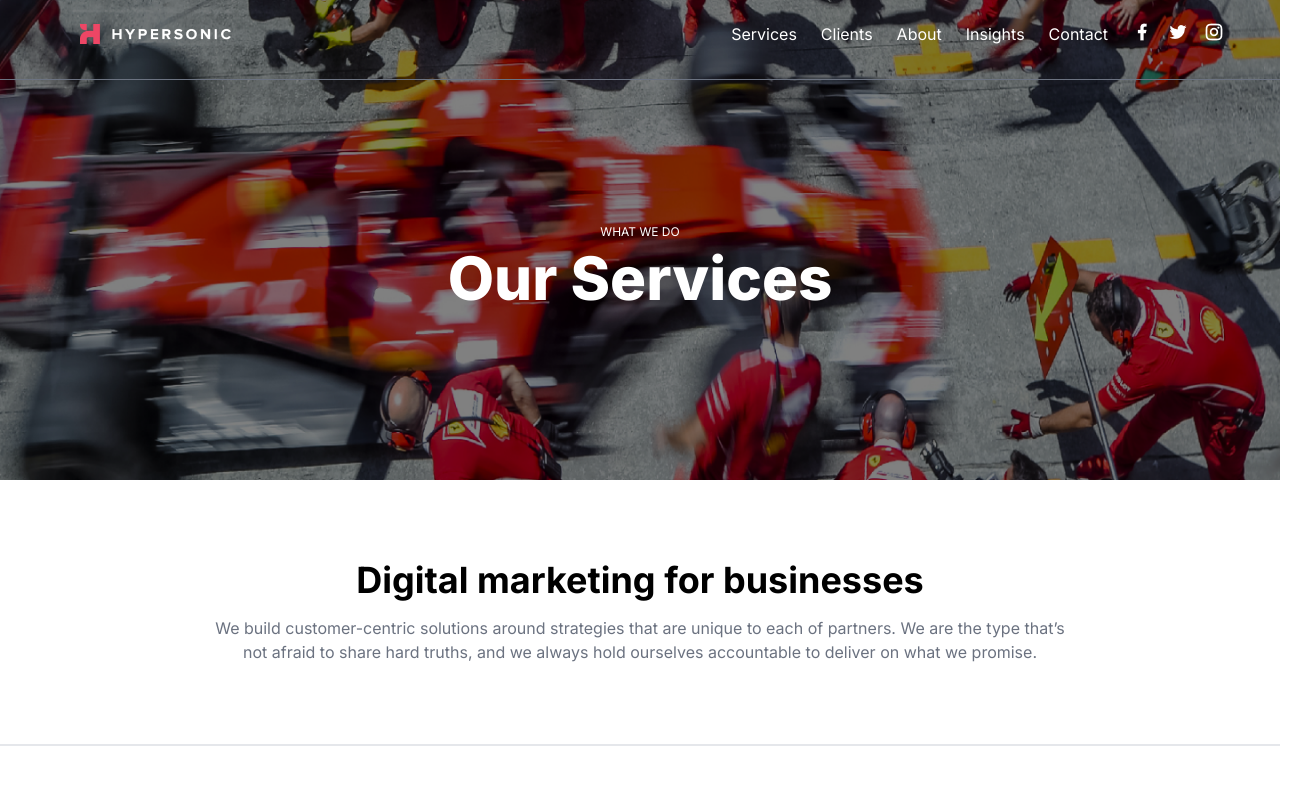
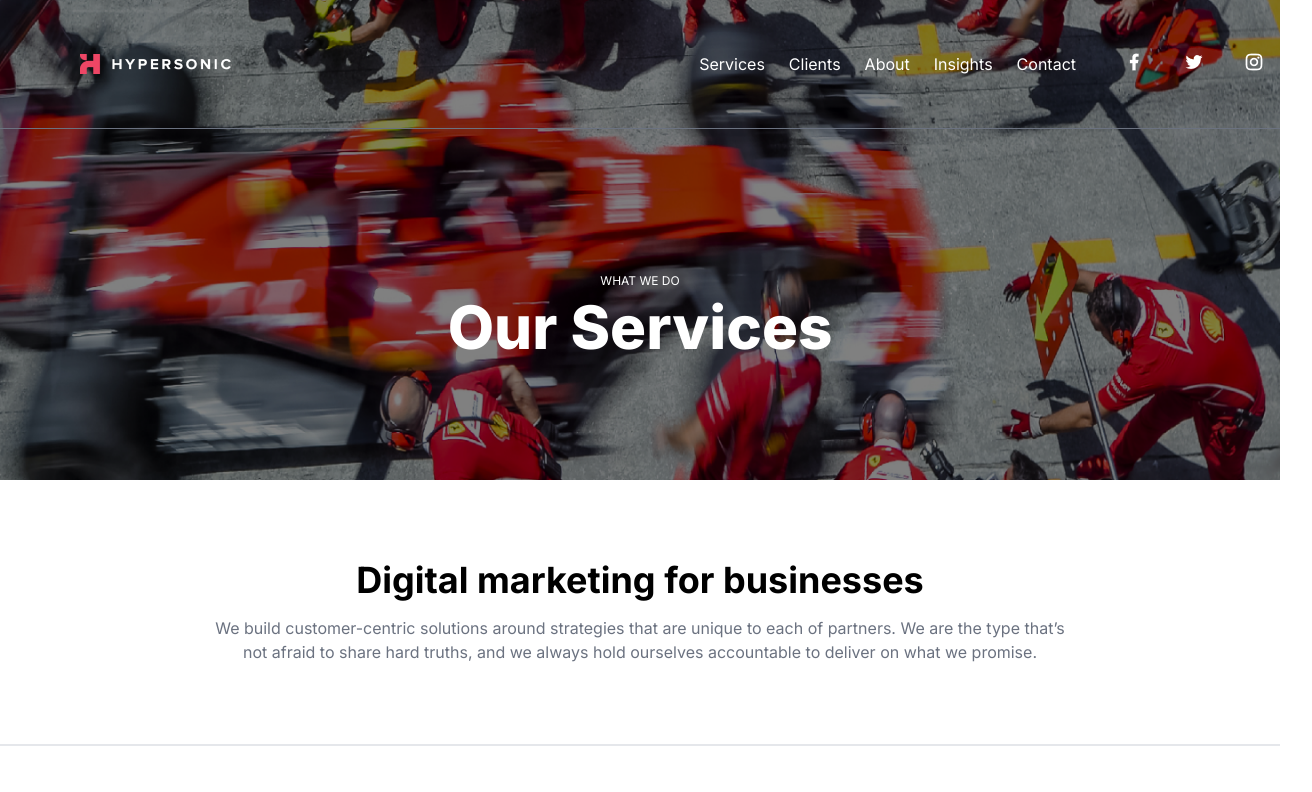
Before and after one commit to Behram-khanzada99/hypersonixc, a Next.js app: page /ourServices in a window 1280 px wide. Shown: the top 792 px of the page, 1312 px wide, since content can reach past the window. Built offline with nearby package versions, Linux system fonts and the light colour scheme.

Commit message:
create the landing page for desktop view

```diff
--- a/src/app/(ourServices)/ourServices/page.js
+++ b/src/app/(ourServices)/ourServices/page.js
@@ -6,35 +6,38 @@ const page = () => {
       <div className="w-full">
         {/* div for content with same bg */}
         <div className="relative w-full mx-auto flex justify-center">
-          <img className="w-full max-h-[540px] object-cover" src="/images/2nd page/OurServices bg.png" alt="home bg img" />
-          <div className="absolute max-w-[1400px] mx-auto top-0 w-full">
-            <div class="flex mb-4">
-              <div class="w-full bg-transparent h-20 border-b border-gray-500">
-                <header className="text-white flex justify-between w-full ">
-
-                <Link href="/"><img
-                    className="px-6 py-6 pl-20"
-                    src="/images/hypersonic logo.png"
-                    alt="logo"
-                  ></img>
+          <img
+            className="w-full max-h-[540px] object-cover"
+            src="/images/2nd page/OurServices bg.png"
+            alt="home bg img"
+          />
+          <div className="absolute mx-auto top-0 w-full">
+            <div class="flex mb-4 border-b border-gray-500 w-full justify-center">
+              <div class="w-full bg-transparent container">
+                <header className="text-white flex justify-between w-full py-[30px] ">
+                  <Link href="/">
+                    <img
+                      className="px-6 py-6 pl-20"
+                      src="/images/hypersonic logo.png"
+                      alt="logo"
+                    ></img>
                   </Link>
 
-
-                  <nav className="flex flex-wrap items-center justify-between p-4 px-10">
-                    <ul className="flex top-2">
-                      <li className="mr-6">
+                  <nav className="flex flex-wrap items-center justify-between">
+                    <ul className="flex top-2 gap-6">
+                      <li className="">
                         <a href="#">Services</a>
                       </li>
-                      <li className="mr-6">
+                      <li className="">
                         <a href="#">Clients</a>
                       </li>
-                      <li className="mr-6">
+                      <li className="-">
                         <a href="#">About</a>
                       </li>
-                      <li className="mr-6">
+                      <li className="">
                         <a href="#">Insights</a>
                       </li>
-                      <li className="mr-6">
+                      <li className="">
                         <a href="#">Contact</a>
                       </li>
                       <div></div>
@@ -77,7 +80,6 @@ const page = () => {
           </div>
         </div>
 
-
         {/* div for second section */}
         <div className="text-center justify-center max-w-[1400px] mx-auto px-52 py-20 border-b-2">
           <h1 className=" font-bold text-4xl pb-4">
@@ -90,7 +92,6 @@ const page = () => {
             deliver on what we promise.
           </p>
         </div>
-
 
         {/* div for third section */}
         <div>
@@ -240,14 +241,14 @@ const page = () => {
         </div>
 
         <footer>
-        <div className="relative w-full  mx-auto flex justify-center">
+          <div className="relative w-full  mx-auto flex justify-center">
             <img
               className="w-full max-h-[416px] object-cover"
               src="/images/footer bg.png"
               alt="footer bg"
             ></img>
-            <div className="absolute max-w-[1400px] top-[25%] bottom-[35%] flex w-full">
-              <div className="ml-20">
+            <div className="container absolute top-[25%] bottom-[35%] flex justify-between w-full">
+              <div className="flex gap-[120px] w-full">
                 <ul>
                   <li className="font-bold text-xl pb-5">NAVIGRATION</li>
                   <li className=" pb-5 text-gray-400">Services</li>
@@ -256,9 +257,6 @@ const page = () => {
                   <li className=" pb-5 text-gray-400">Careers</li>
                   <li className=" pb-5 text-gray-400">Contact</li>
                 </ul>
-              </div>
-
-              <div className="ml-20">
                 <ul>
                   <li className="font-bold text-xl pb-5">INSIGHTS</li>
                   <li className=" pb-5 text-gray-400">Advertising</li>
@@ -268,12 +266,9 @@ const page = () => {
                   <li className=" pb-5 text-gray-400">Education</li>
                 </ul>
               </div>
-
-              <div className="flex flex-wrap justify-end text-right w-full pr-32">
-                <p className=" text-lg text-right pr-44 font-bold w-full">
-                  FOLLOW US
-                </p>
-                <div className="flex items-start pr-2">
+              <div className="max-w-[248px] flex flex-col justify-end w-full text-start">
+                <p className=" text-lg font-bold w-full">FOLLOW US</p>
+                <div className="py-8 flex pr-2 border-b border-neutral-700">
                   <img
                     className=" object-scale-down pr-8"
                     src="/images/facebook-fill black.png"
@@ -295,7 +290,7 @@ const page = () => {
                     src="/images/youtube logo.png"
                   ></img>
                 </div>
-                <p className="w-full text-end flex justify-end">
+                <p className="text-sm whitespace-nowrap pt-5 w-full">
                   © 2022 Hypersonic All Right Reserved
                 </p>
               </div>
--- a/src/app/page.js
+++ b/src/app/page.js
@@ -87,7 +87,7 @@ const page = () => {
         </div>
 
         {/* div for measurable results section */}
-        <div className="container mx-auto">
+        <div className="container mx-auto px-44">
           <p className="flex items-center justify-center pt-28">
             WHAT TO EXPECT
           </p>
@@ -96,22 +96,25 @@ const page = () => {
           </h2>
 
           <div className="flex mb-4 justify-center pb-20">
-            <div>
+            <div className="">
               <div className="flex justify-center w-full">
                 <img
                   src="/images/measurable results/image 1.png"
                   alt="optimization"
                 />
               </div>
-              <h3 className=" text-center text-xl font-bold py-4">
+              <div className="px-10">
+              <h3 className=" text-center flex justify-center text-xl font-bold py-4 ">
                 optimization
               </h3>
-              <p className="text-center">
+              <p className="text-center flex justify-center">
                 Smarter campaigns that outperform the competition on any device.
               </p>
+              </div>
+
             </div>
 
-            <div className=" border-l-2 border-r-2 border-gray-200">
+            <div className=" border-l-2 border-r-2 border-gray-200 px-10">
               <div className="flex justify-center w-full">
                 <img
                   src="/images/measurable results/image 2.png"
@@ -169,7 +172,7 @@ const page = () => {
         </div>
 
         {/* div for customer experience */}
-        <div class="flex mb-4 py-10 container mx-auto pb-24 justify-center align-middle">
+        <div class="flex mb-4 py-10 container mx-auto pb-24 justify-center align-middle px-44">
           <div>
             <h2 className="pt-14 text-gray-400">WHAT WE FOCUS</h2>
             <h1 className="pt-5 text-3xl font-bold">CUSTOMER EXPERIENCE</h1>
@@ -216,7 +219,7 @@ const page = () => {
             src="/images/accelarate growth/accelarate growth bg.png"
             alt="accelerative growth bg"
           ></img>
-          <div className="absolute container mx-auto top-10 w-full text-white py-10">
+          <div className="absolute container mx-auto top-10 w-full text-white py-10 px-44">
             <div className=" text-left">
               <h2 className="pb-7 font-medium text-gray-400">WHAT WE DO</h2>
               <h1 className="font-bold text-3xl pb-5">ACCELERATE GROWTH</h1>
@@ -233,7 +236,7 @@ const page = () => {
             </div>
 
             <div className="flex mb-4">
-              <div>
+              <div className="pr-10">
                 <img
                   className="pb-3"
                   src="/images/accelarate growth/marketing.png"
@@ -247,7 +250,7 @@ const page = () => {
                 </div>
               </div>
 
-              <div>
+              <div className="px-10">
                 <img
                   className="pb-3 "
                   src="/images/accelarate growth/experience.png"
@@ -261,7 +264,7 @@ const page = () => {
                 </div>
               </div>
 
-              <div>
+              <div className="px-10">
                 <img
                   className="pb-3"
                   src="/images/accelarate growth/creative.png"
@@ -275,7 +278,7 @@ const page = () => {
                 </div>
               </div>
 
-              <div>
+              <div className="px-10">
                 <img
                   className="pb-3"
                   src="/images/accelarate growth/analyticcs.png"
@@ -318,7 +321,7 @@ const page = () => {
         </div>
         {/* div for our insights section */}
         <div className="container mx-auto">
-          <div className="pb-24">
+          <div className="pb-24 px-52">
             <h1 className="pt-20 pb-10 text-5xl font-extrabold text-center justify-center">
               Our Insights
             </h1>
```
